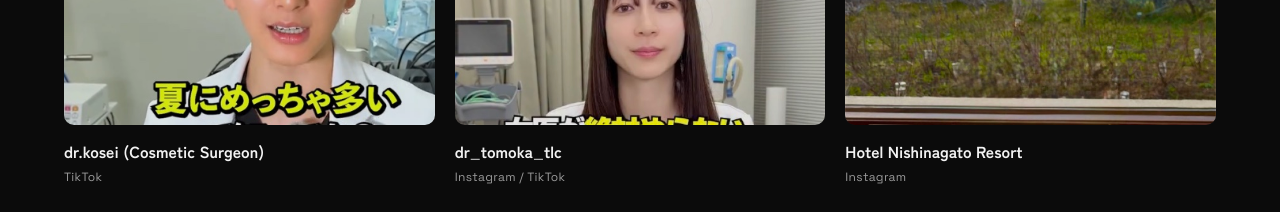
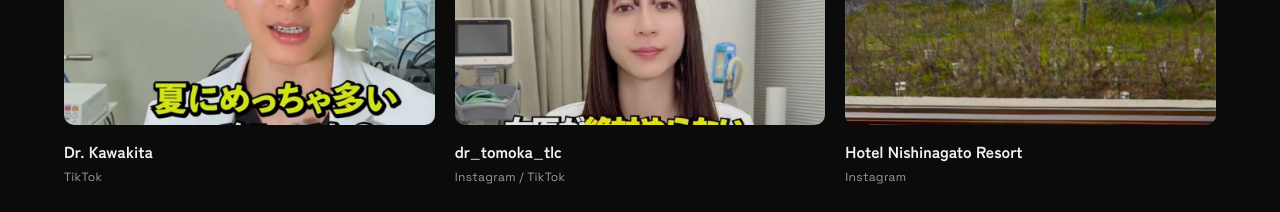
Before and after one commit to hobayashi-sketch/portfolio, a plain HTML site: page index.html in a window 1280 px wide. Shown: the part 3620-3832 px from the top of the page. Drawn offline with Linux system fonts and the light colour scheme.

Commit message:
作品名を河北先生に変更
Co-Authored-By: Claude Opus 5.5 <noreply@anthropic.com>

```diff
--- a/index.html
+++ b/index.html
@@ -277,7 +277,7 @@ const WORKS = [
   {img:"09",cat:"yt",ja:"ワンエンちゃんねる",en:"One-en Channel",role:"Editing",url:"https://www.youtube.com/watch?v=SJsLg2LlWoA&t=245s"},
   {img:"16",cat:"yt",ja:"しごとリーチ",en:"Shigoto Reach",role:"Editing",url:"https://www.youtube.com/watch?v=SUvdOPIUPSY"},
   {img:"01",cat:"yt",ja:"秦卓民 ビジネスコーチch 対談",en:"Business Coach Channel — Talk",role:"Editing",url:"https://www.youtube.com/watch?v=C_yhickVrYs&t=6s"},
-  {img:"dr_kosei",cat:"sns",v:1,ja:"dr.kosei（美容外科医）",en:"dr.kosei (Cosmetic Surgeon)",role:"TikTok",url:"https://www.tiktok.com/@dr.kosei/video/7675252065790070037"},
+  {img:"dr_kosei",cat:"sns",v:1,ja:"河北先生",en:"Dr. Kawakita",role:"TikTok",url:"https://www.tiktok.com/@dr.kosei/video/7675252065790070037"},
   {img:"05",cat:"sns",v:1,ja:"dr_tomoka_tlc",en:"dr_tomoka_tlc",role:"Instagram / TikTok",url:"https://www.instagram.com/reel/DgFHZeDT0SC/"},
   {img:"11",cat:"sns",v:1,ja:"ホテル西長門リゾート",en:"Hotel Nishinagato Resort",role:"Instagram",url:"https://www.instagram.com/reel/DW-aPCTjyuy/"},
   {img:"08",cat:"sns",v:1,ja:"コナカ・フタタ 公式",en:"KONAKA / FUTATA Official",role:"Instagram / TikTok",url:"https://www.instagram.com/reel/DWD9uS5gdog/"},
```
